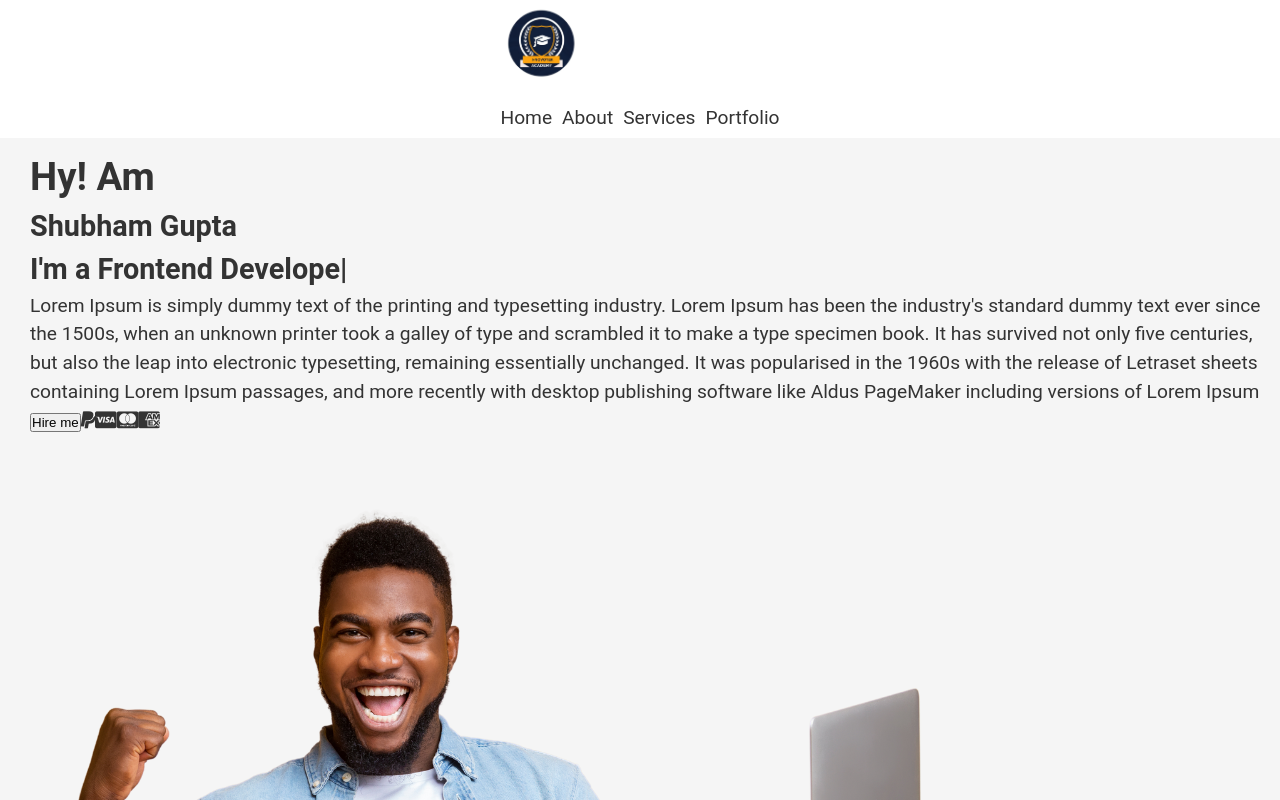
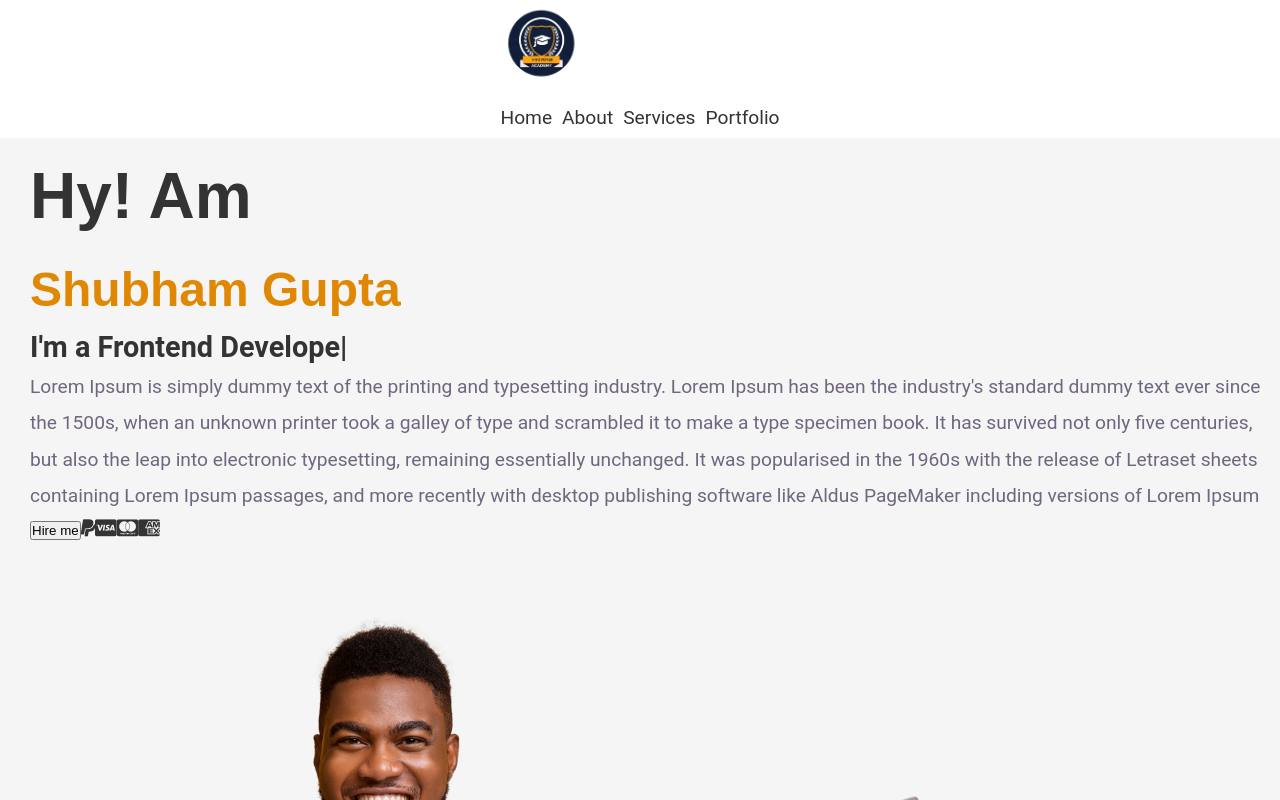
Before and after one commit to Shubham28497/Portfolio, a React (Create React App) app: page / in a window 1280 px wide. Shown: the top 800 px of the page. Built offline with nearby package versions, Linux system fonts and the light colour scheme.

Commit message:
add css of content

```diff
--- a/src/Component/Header/Header.css
+++ b/src/Component/Header/Header.css
@@ -10,3 +10,18 @@ justify-content: flex-start;
 margin-top: 10px;
 margin-left: 30px;
 }
+.header-content h1{
+    font-size: 4rem;
+    font-family: "Saira", sans-serif;
+}
+.header-content p{
+    font-size: 1.2rem;
+    line-height: 1.9;
+    color: #70667f;
+}
+.fullname{
+    font-size: 3rem;
+    margin-top: 10px;
+    color:#e08804;
+    font-family: "Play", sans-serif;
+}
```
